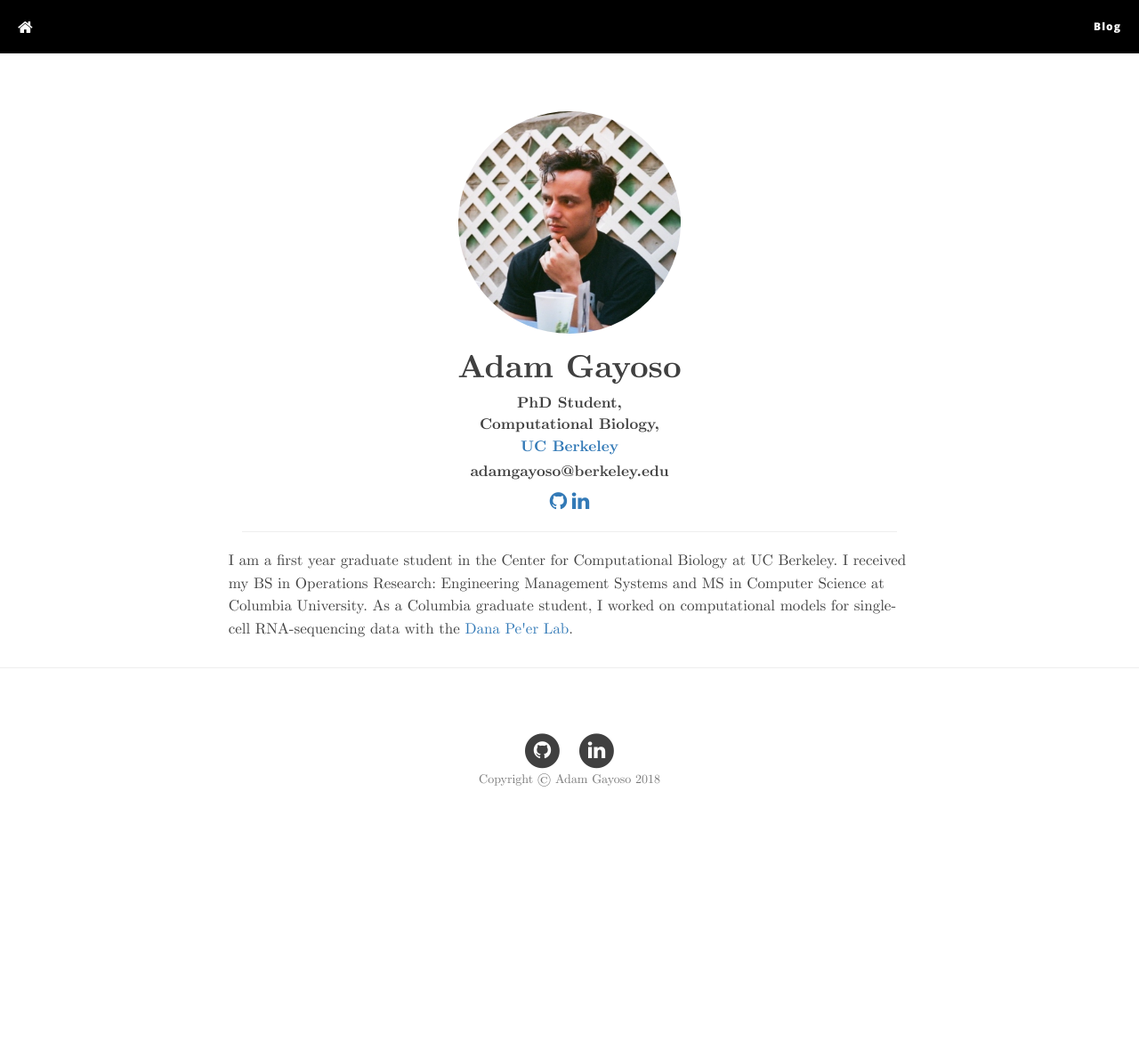
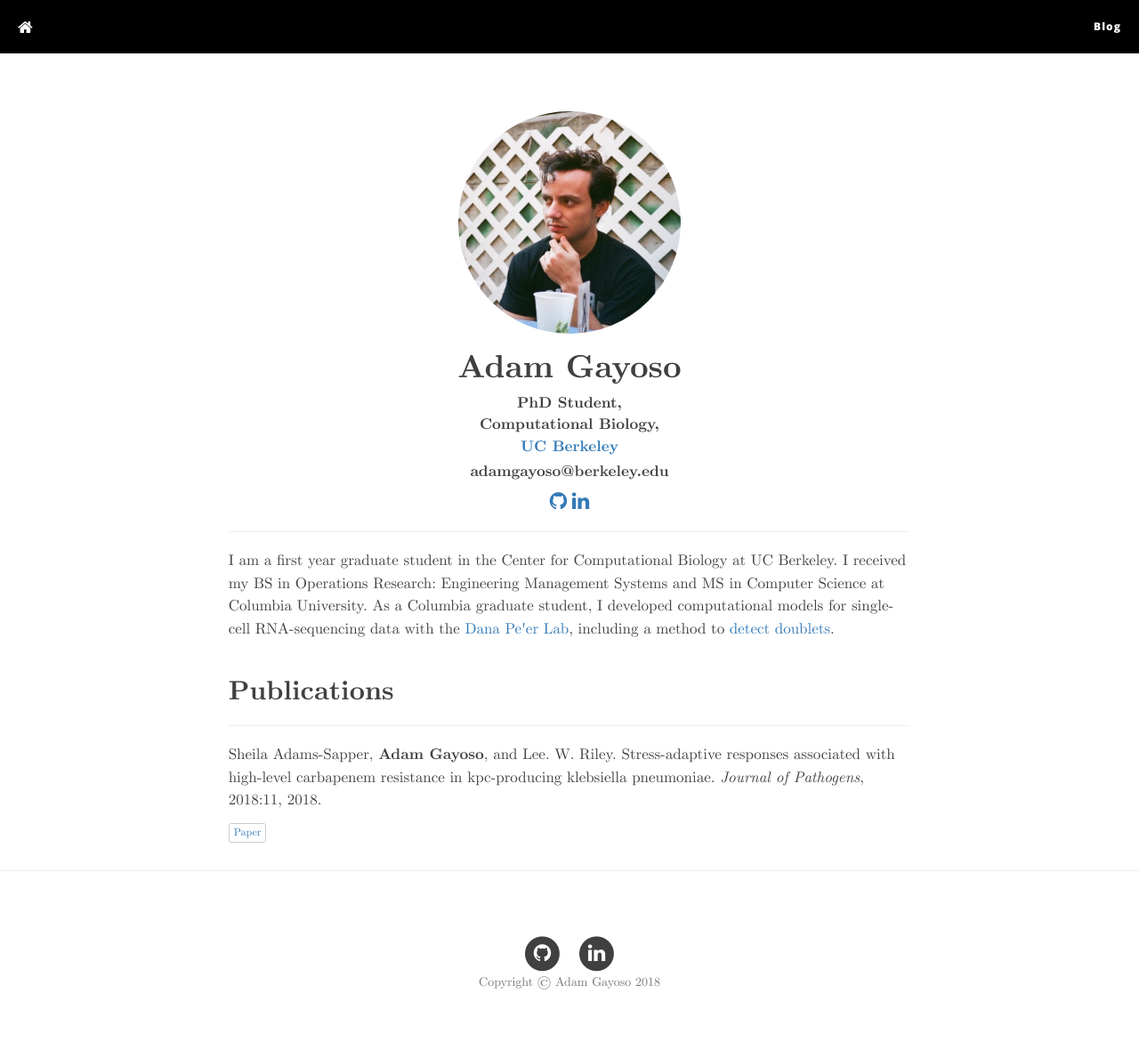
Before and after one commit to adamgayoso/adamgayoso.github.io, a Jekyll site: the page built from index.html, in a window 1280 px wide. Shown: the whole page at 89% size. Built offline with Jekyll 4.4.1, drawn with Linux system fonts in a browser that asks for light colours; nearby versions of some CDN libraries; the list of posts is cut into pages by our own code; before the commit the page ends 952 px from its top, so only the background shows below that.

Commit message:
update bio

```diff
--- a/index.html
+++ b/index.html
@@ -20,11 +20,20 @@ description: "About me"
                 <a href="https://linkedin.com/in/{{ site.linkedin_username }}"" class="icon">
                   <i class="fa fa-linkedin fa-lg"></i>
                 </a>
+            <hr>
             </div>
-            <hr>
             <div class="row">
+                <p> I am a first year graduate student in the Center for Computational Biology at UC Berkeley. I received my BS in Operations Research: Engineering Management Systems and MS in Computer Science at Columbia University. As a Columbia graduate student, I developed computational models for single-cell RNA-sequencing data with the <a href="https://www.mskcc.org/research-areas/labs/dana-pe-er">Dana Pe'er Lab</a>, including a method to <a href="https://github.com/JonathanShor/DoubletDetection">detect doublets</a>.</p>
+            </div>
+            <div class="row">
+                <h2 style="padding-top: 0.4em;">Publications</h2>
+                <hr>
                 <p>
-                    I am a first year graduate student in the Center for Computational Biology at UC Berkeley. I received my BS in Operations Research: Engineering Management Systems and MS in Computer Science at Columbia University. As a Columbia graduate student, I worked on computational models for single-cell RNA-sequencing data with the <a href="https://www.mskcc.org/research-areas/labs/dana-pe-er">Dana Pe'er Lab</a>.
+                Sheila Adams-Sapper, <b>Adam Gayoso</b>, and Lee. W. Riley. Stress-adaptive responses associated with high-level carbapenem resistance in kpc-producing klebsiella pneumoniae. <i>Journal of Pathogens</i>, 2018:11, 2018.
+                <div class="btn-group-xs">
+                <a href="https://www.hindawi.com/journals/jpath/2018/3028290/abs/"
+                class="btn btn-default">Paper</a>
+                </div>
                 </p>
             </div>
         </div>
```
